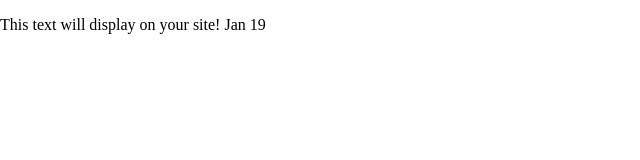
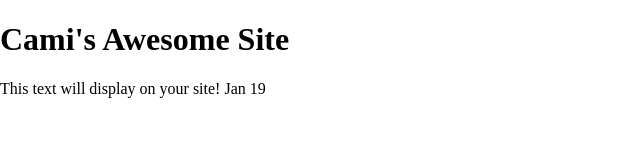
Before and after one commit to camigonzales/Blue-Bat, a plain HTML site: page index.html in a window 1280 px wide. Shown: the whole page, without its empty margins (0-640 px from the left). Drawn offline with Linux system fonts and the light colour scheme.

Commit message:
Added text

```diff
--- a/index.html
+++ b/index.html
@@ -24,6 +24,7 @@
 
 <body>
   <!-- Place your site's HTML here -->
+   <h1>Cami's Awesome Site</h1>
   <p>This text will display on your site! Jan 19</p>
   <script src="js/main.js"></script>
 </body>
```
